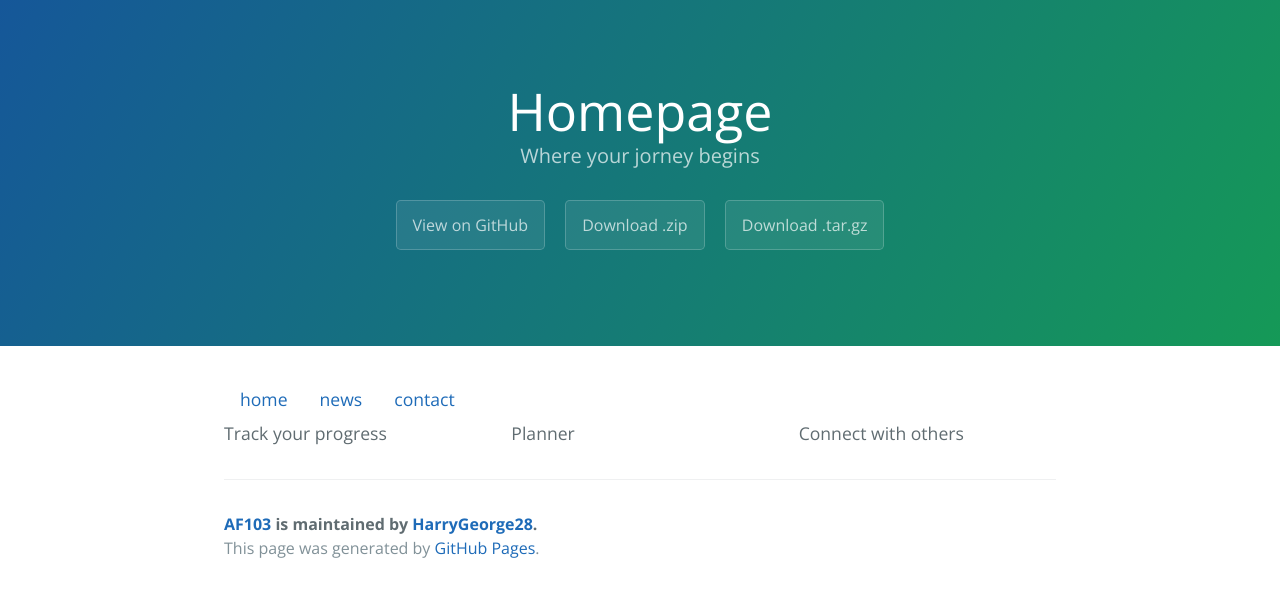
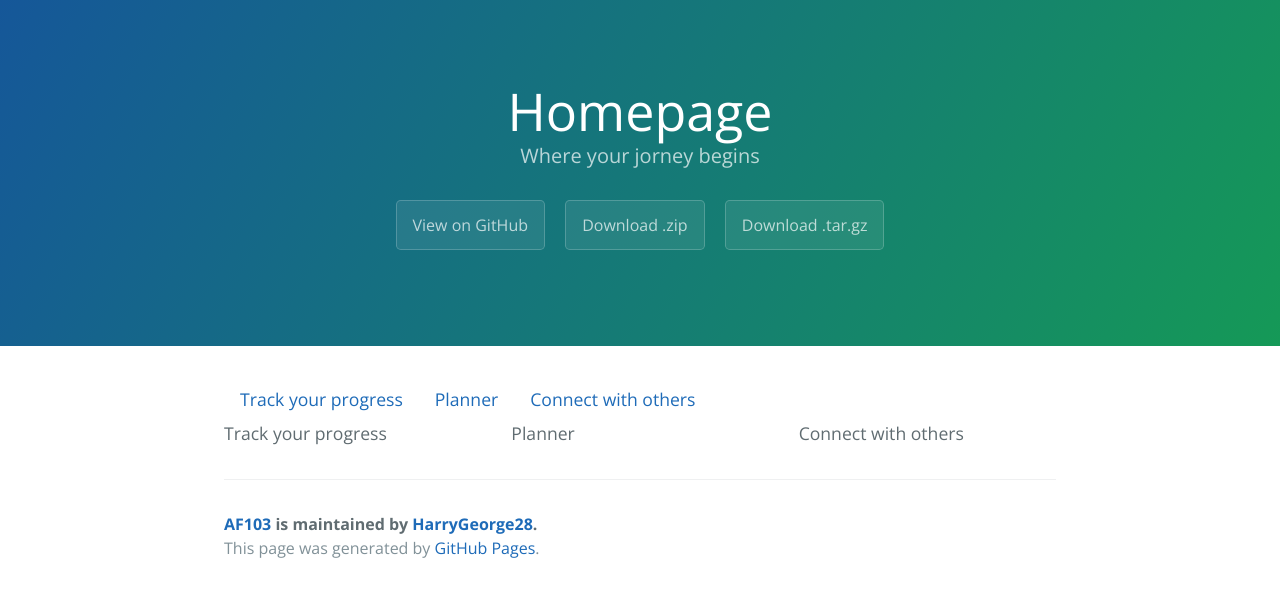
Before and after one commit to HarryGeorge28/AF103, a Jekyll site: the page built from index.md, in a window 1280 px wide. Shown: the top 597 px of the page. Built offline with Jekyll 4.4.1, drawn with Linux system fonts in a browser that asks for light colours.

Commit message:
Update nav.html

```diff
--- a/_includes/nav.html
+++ b/_includes/nav.html
@@ -1,12 +1,12 @@
 <ul class="nav">
   <li class="nav-item">
-    <a class="nav-link" href="index.html">home</a>
+    <a class="nav-link" href="index.html">Track your progress</a>
   </li>
   <li class="nav-item">
-    <a class="nav-link" href="news.html">news</a>
+    <a class="nav-link" href="news.html">Planner</a>
   </li>
   <li class="nav-item">
-    <a class="nav-link" href="contact.html">contact</a>
+    <a class="nav-link" href="contact.html">Connect with others</a>
   </li>
 
 </ul>
```
